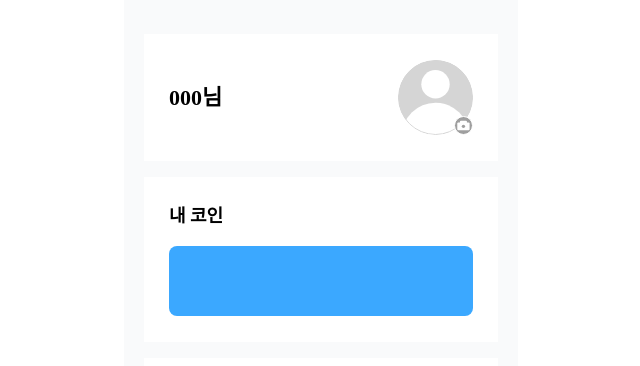
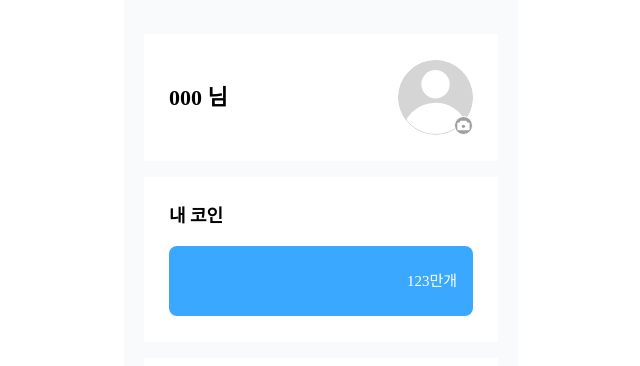
Before and after one commit to Whatdoyumin/fitpass-web, a React (Vite) app: page /my in a window 1280 px wide. Shown: the part 103-469 px from the top of the page, without its empty margins (319-959 px from the left). Built offline with nearby package versions, Linux system fonts and the light colour scheme; a web font is replaced by a local one.

Commit message:
refactor: mypage 타입 지정 추가

```diff
--- a/src/components/MyPage/MyCoin.tsx
+++ b/src/components/MyPage/MyCoin.tsx
@@ -1,8 +1,15 @@
-const MyCoin = () => {
+
+interface MyCoinProps {
+  coinAmount: number;
+}
+
+const MyCoin = ({ coinAmount }: MyCoinProps) => {
   return (
     <div className="w-full bg-white px-[25px] py-[26px] mt-4">
       <h2 className="text-18px font-bold mb-4">내 코인</h2>
-      <div className="max-w-[340px] h-[70px] bg-blue-3BA8FF rounded-lg"></div>
+      <div className="max-w-[340px] h-[70px] bg-[#3BA8FF] rounded-lg flex items-center px-4">
+        <span className="text-white text-[15px] ml-auto">{coinAmount}만개</span>
+      </div>
     </div>
   );
 };
--- a/src/components/MyPage/MyProfile.tsx
+++ b/src/components/MyPage/MyProfile.tsx
@@ -2,10 +2,8 @@ import { useState } from "react";
 import ProfileModal from "./ProfileModal";
 
 const MyProfile = () => {
-  const [isModalOpen, setIsModalOpen] = useState(false);
-  const [profileImage, setProfileImage] = useState(
-    "/src/assets/images/profile.svg"
-  );
+  const [isModalOpen, setIsModalOpen] = useState<boolean>(false);
+  const [profileImage, setProfileImage] = useState<string>("/src/assets/images/profile.svg");
 
   const handleCameraClick = () => {
     setIsModalOpen(true);
@@ -21,7 +19,7 @@ const MyProfile = () => {
 
   return (
     <div className="w-full h-[127px] px-[25px] flex justify-between items-center bg-white box-border mx-auto">
-      <span className="text-22px font-bold">000님</span>
+      <span className="text-22px font-bold">000 님</span>
       <div className="relative w-[75px] h-[75px]">
         <img
           src={profileImage}
--- a/src/pages/MyPage.tsx
+++ b/src/pages/MyPage.tsx
@@ -2,12 +2,18 @@ import MyCoin from "../components/MyPage/MyCoin";
 import MyProfile from "../components/MyPage/MyProfile";
 import SectionComponent from "../components/MyPage/SectionComponent";
 
-const paymentItems = [
+interface PaymentItem {
+  icon: string;
+  name: string;
+  path: string;
+}
+
+const paymentItems: PaymentItem[] = [
   { icon: "/src/assets/images/pass.svg", name: "구독하기", path: "/subscribe" },
   { icon: "/src/assets/images/fitness.svg", name: "코인 구매하기", path: "/buy-coins" },
 ];
 
-const settingsItems = [
+const settingsItems: PaymentItem[] = [
   { icon: "/src/assets/images/search_gray.svg", name: "공지사항", path: "/notices" },
   { icon: "/src/assets/images/my.svg", name: "개인정보 수정", path: "/my/edit-profile" },
   { icon: "/src/assets/images/profile.svg", name: "로그아웃", path: "/logout" },
@@ -17,9 +23,8 @@ const MyPage = () => {
   return (
     <div className="w-full p-0">
       <MyProfile />
-      <MyCoin />
+      <MyCoin coinAmount={123} />
       <SectionComponent title="결제" items={paymentItems} />
-
       <SectionComponent title="고객센터 및 설정" items={settingsItems} />
     </div>
   );
```
